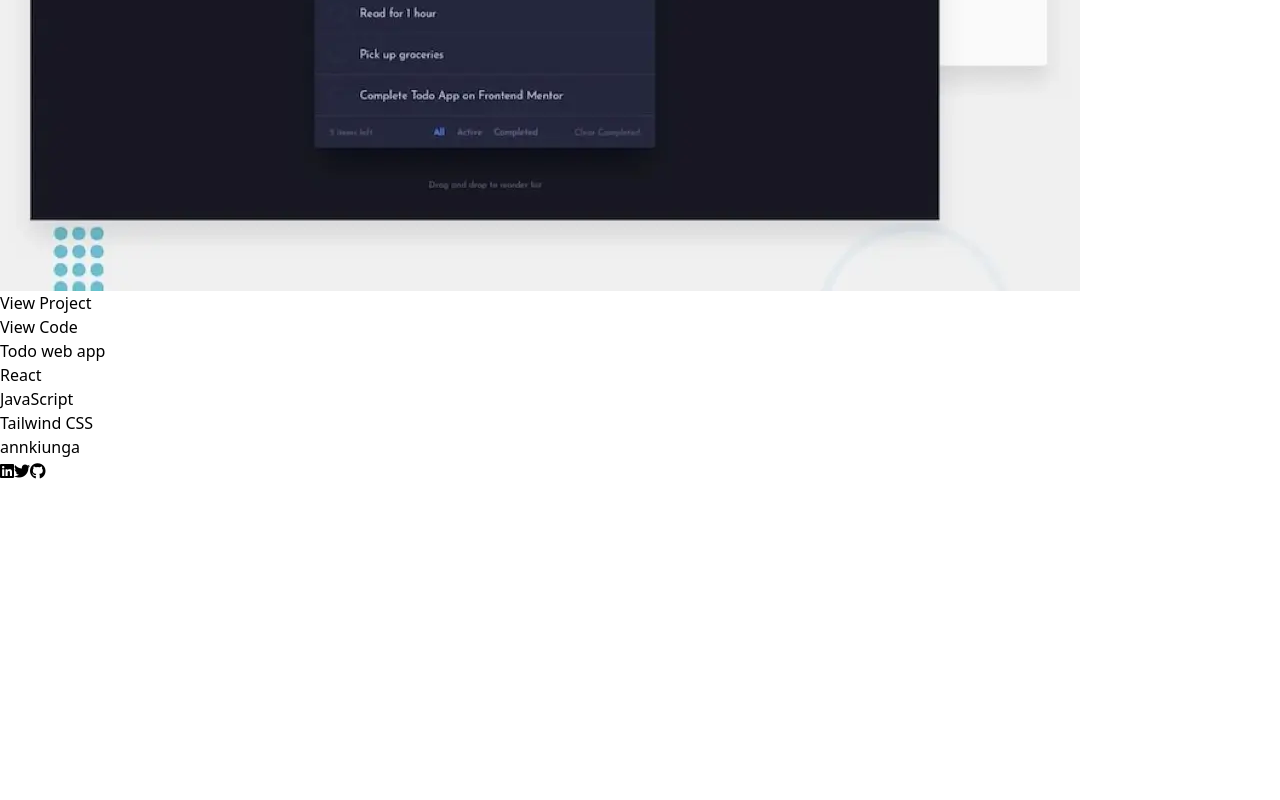
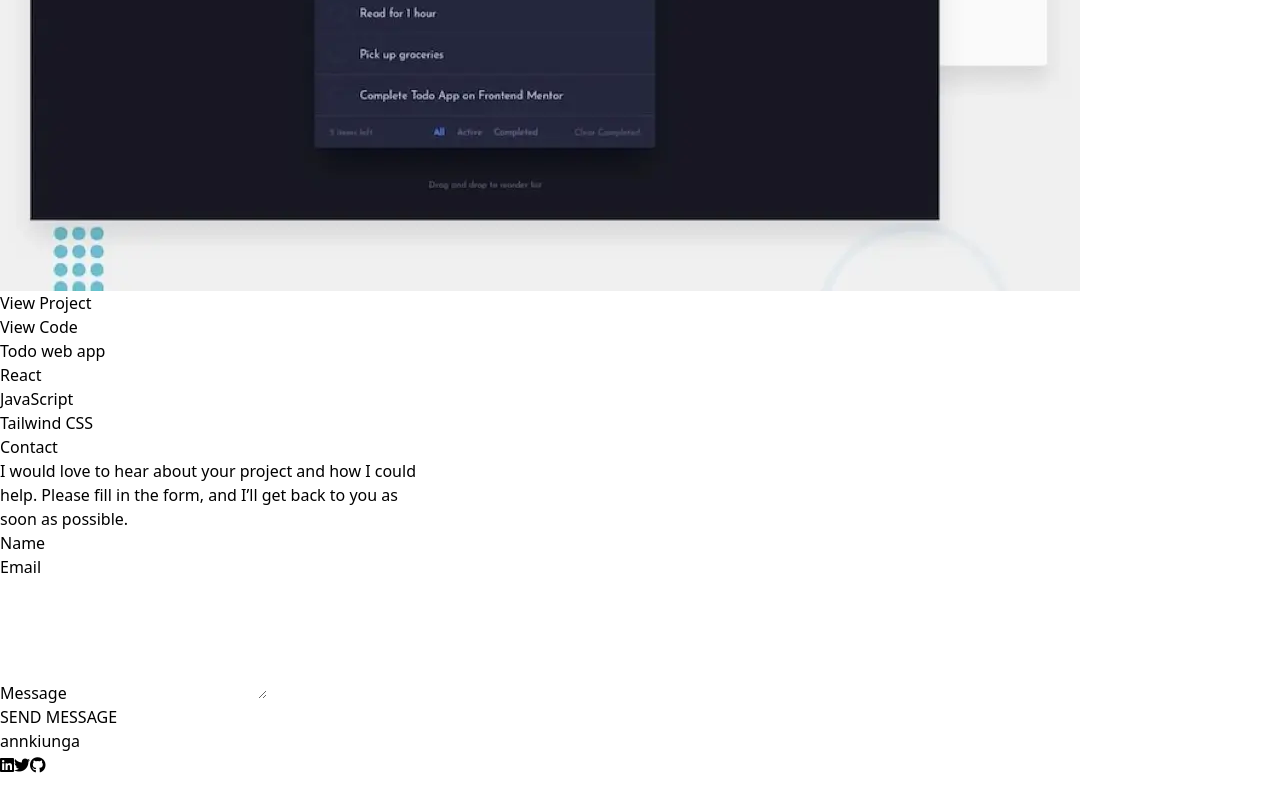
Before and after one commit to Kiunga1/Codsoft-internship, a React (Vite) app in the folder my-portfolio/: page / in a window 1280 px wide. Shown: the part 2238-3038 px from the top of the page. Before the commit the page ends 2744 px from the top, so only its background shows below. Built offline with nearby package versions, Linux system fonts and the light colour scheme.

Commit message:
Add Contact Section

```diff
--- a/my-portfolio/src/App.jsx
+++ b/my-portfolio/src/App.jsx
@@ -1,10 +1,11 @@
-import React from 'react'
+
 import '@fortawesome/fontawesome-free/css/all.min.css';
 import Header from './components/Header'
 import HeroSection from './components/HeroSection'
 import SkillsSection from './components/SkillsSection';
 import ProjectsSection from './components/ProjectsSection';
 import Footer from './components/Footer';
+import ContactSection from './components/ContactSection';
 
 const App = () => {
   return (
@@ -16,8 +17,8 @@ const App = () => {
       </div>
       <SkillsSection/>
       <ProjectsSection/>
+      <ContactSection/>
       <Footer/>
-
     </div>
   )
 }
--- /dev/null
+++ b/my-portfolio/src/components/ContactSection.jsx
@@ -0,0 +1,76 @@
+import { useState } from "react";
+
+const ContactSection = () => {
+    const [formData, setFormData] = useState({
+        name: '',
+        email: '',
+        message: ''
+    });
+    const [emailError, setEmailError] = useState ('');
+
+    const handleChange = (e) => {
+        setFormData({ ...formData, [e.target.name]: e.target.value });
+    };
+
+    const handleSubmit = async (e) => {
+        e.preventDefault();
+        if (!validateEmail(formData.email)) {
+          setEmailError('Sorry, invalid format');
+          return;
+        }
+        try {
+          // Your form submission logic
+        } catch (error) {
+          console.error('Error sending email:', error);
+          alert('Failed to send email');
+        }
+      };
+
+      const validateEmail = (email) => {
+        // Email validation regex pattern
+        const pattern = /^[^\s@]+@[^\s@]+\.[^\s@]+$/;
+        return pattern.test(email);
+      };
+
+  return (
+    <section className="bg-gray-200 py-16">
+      <div className="container mx-auto px-4">
+        <div className="flex flex-col lg:flex-row items-center">
+          <div className="lg:w-1/2 lg:pr-8">
+            <h2 className="text-2xl font-bold mb-6">Contact</h2>
+            <p className="text-gray-700 mb-6" style={{ maxWidth: '420px' }}>
+              I would love to hear about your project and how I could help. Please fill in the form, and I’ll get back to you as soon as possible.
+            </p>
+          </div>
+          <div className="lg:w-1/2">
+            <form onSubmit={handleSubmit}>
+              <div className="mb-4">
+                <label htmlFor="name" className="block text-gray-700 font-bold mb-2">Name</label>
+                <input type="text" id="name" name="name" value={formData.name} onChange={handleChange} className="w-full px-3 py-2 border rounded-md focus:outline-none focus:border-blue-400" />
+              </div>
+              <div className="mb-4">
+                <label htmlFor="email" className="block text-gray-700 font-bold mb-2">Email</label>
+                <div className="relative">
+                  <input type="email" id="email" name="email" value={formData.email} onChange={handleChange} className="w-full px-3 py-2 border rounded-md focus:outline-none focus:border-blue-400" />
+                  {emailError && (
+                    <div className="absolute inset-y-0 right-0 flex items-center pr-3">
+                      <i className="fas fa-exclamation-triangle text-red-900"></i>
+                    </div>
+                  )}
+                </div>
+                {emailError && <p className="text-red-500 text-sm mt-1">{emailError}</p>}
+              </div>
+              <div className="mb-4">
+                <label htmlFor="message" className="block text-gray-700 font-bold mb-2">Message</label>
+                <textarea id="message" name="message" value={formData.message} onChange={handleChange} rows="4" className="w-full px-3 py-2 border rounded-md focus:outline-none focus:border-blue-400"></textarea>
+              </div>
+              <button type="submit" className="border-b-2 border-blue-400 text-gray-800 py-2 font-semibold hover:text-blue-400">SEND MESSAGE</button>
+            </form>
+          </div>
+        </div>
+      </div>
+    </section>
+  );
+}
+
+export default ContactSection;
```
